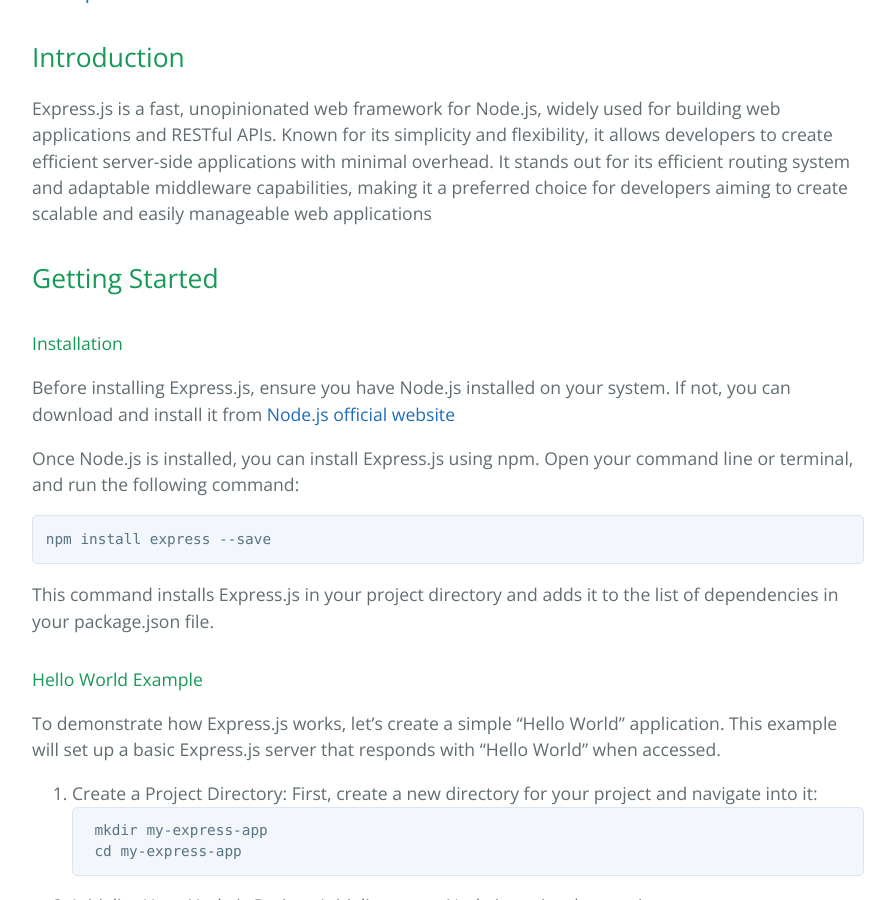
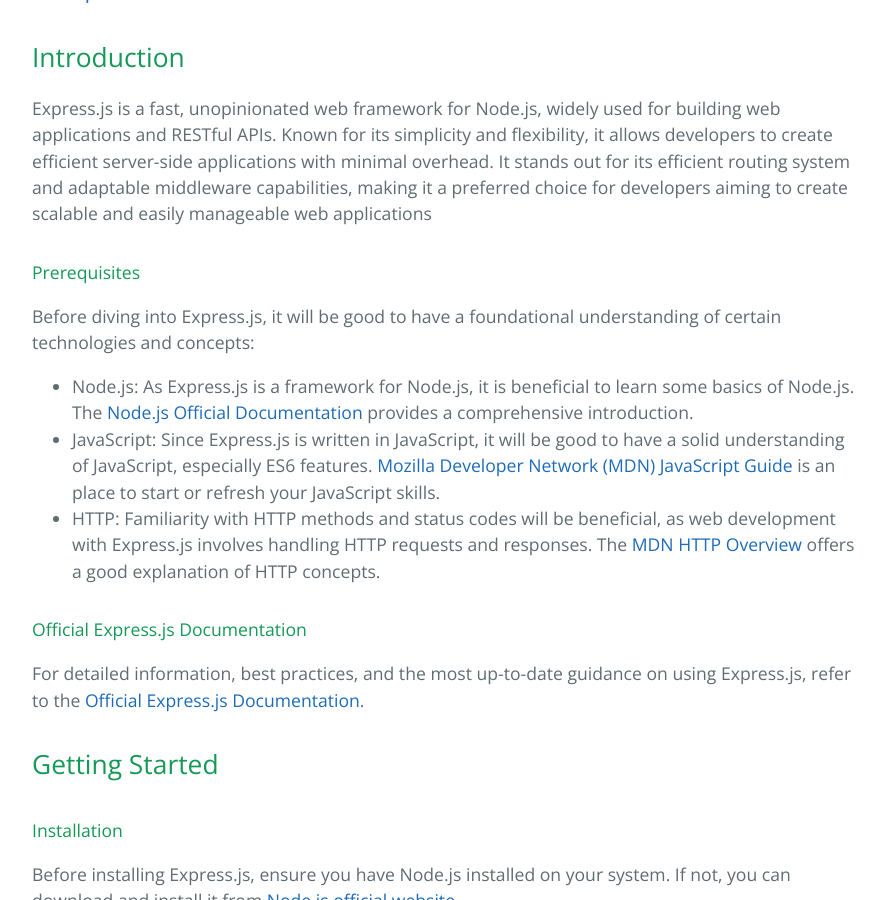
Before and after one commit to learning-software-engineering/learning-software-engineering.github.io, a Jekyll site: the page built from Topics/Tech_Stacks/Express.md, in a window 1280 px wide and 900 px high, scrolled down 708 px. Shown: the whole window, without its empty margins (192-1087 px from the left). Built offline with Jekyll 4.4.1, drawn with Linux system fonts in a browser that asks for light colours; our own code applies the rules of GitHub Pages for plain Markdown files.

Commit message:
Fixed doc based on comments

```diff
--- a/Topics/Tech_Stacks/Express.md
+++ b/Topics/Tech_Stacks/Express.md
@@ -9,6 +9,16 @@
 ## Introduction
 
 Express.js is a fast, unopinionated web framework for Node.js, widely used for building web applications and RESTful APIs. Known for its simplicity and flexibility, it allows developers to create efficient server-side applications with minimal overhead. It stands out for its efficient routing system and adaptable middleware capabilities, making it a preferred choice for developers aiming to create scalable and easily manageable web applications
+
+#### Prerequisites
+
+Before diving into Express.js, it will be good to have a foundational understanding of certain technologies and concepts:
+* Node.js: As Express.js is a framework for Node.js, it is beneficial to learn some basics of Node.js. The [Node.js Official Documentation](https://nodejs.org/en/docs/) provides a comprehensive introduction.
+* JavaScript: Since Express.js is written in JavaScript, it will be good to have a solid understanding of JavaScript, especially ES6 features. [Mozilla Developer Network (MDN) JavaScript Guide](https://developer.mozilla.org/en-US/docs/Web/JavaScript/Guide) is an place to start or refresh your JavaScript skills.
+* HTTP: Familiarity with HTTP methods and status codes will be beneficial, as web development with Express.js involves handling HTTP requests and responses. The [MDN HTTP Overview](https://developer.mozilla.org/en-US/docs/Web/HTTP/Overview) offers a good explanation of HTTP concepts.
+
+#### Official Express.js Documentation
+For detailed information, best practices, and the most up-to-date guidance on using Express.js, refer to the [Official Express.js Documentation](https://expressjs.com/).
 
 ## Getting Started
 
```
Also changed, not shown: Topics/Tech_Stacks.md (+1 -0 lines).
